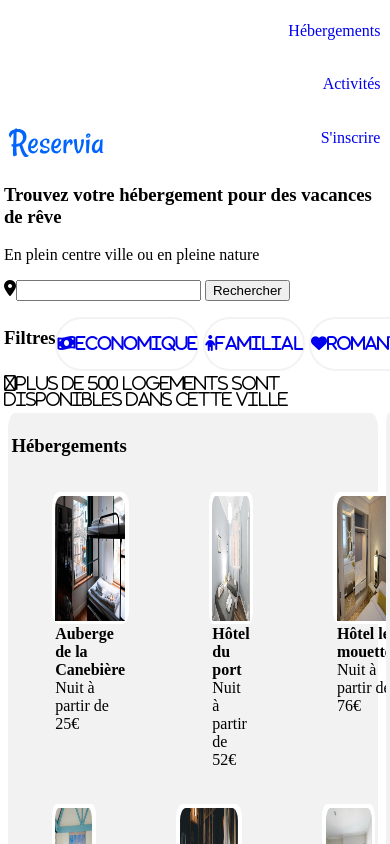
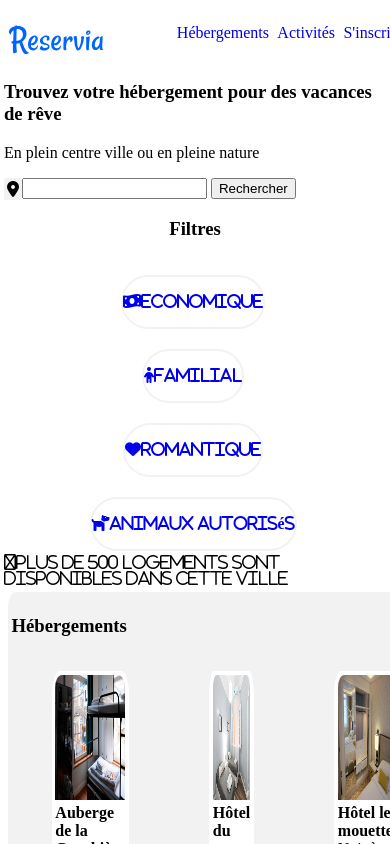
Before and after one commit to Rubenzadel69/P2, a plain HTML site: page index.html in a window 390 px wide. Shown: the top 844 px of the page. Drawn offline with Linux system fonts and the light colour scheme.

Commit message:
Apperçu pour mentor

```diff
--- a/photos.css
+++ b/photos.css
@@ -39,7 +39,7 @@
 {
     display: flex;
     width: 100%;
-    height: 80%;
+    height: 150px;
     padding: 1%;
     border-bottom: 2px #F2F2F2 solid;
     box-shadow: 0 0 2px #F2F2F2;
@@ -52,11 +52,11 @@
     border-top-left-radius: 10%;
     border-top-right-radius: 10%;
     padding: 1%;
+    object-fit: cover;
 }
 
 .photo_sur_photo
 {
     display: flex;
     flex-direction: column;
-
 }
--- a/style.css
+++ b/style.css
@@ -29,6 +29,16 @@ form
     display: flex;
 }
 
+form i
+{
+    width: auto;
+    height: auto;
+    border: 3px #F2F2F2 solid;
+    align-items: center;
+    border-radius: 10%;
+    background-color: #F2F2F2;
+}
+
 #filtre
 {
     display: flex;
@@ -38,13 +48,12 @@ form
 
 #filtre p
 {
-    width: 200px;
     height: 50px;
     border: 2px #F2F2F2 solid;
     display: flex;
     align-items: center;
     margin-right: 1%;
-    border-radius: 2rem;
+    border-radius: 2em;
     margin-bottom: 1%;
 }
 
@@ -133,7 +142,26 @@ footer
 {
     header nav
     {
+        display: flex;
+        justify-content: space-between;
+        align-items: center;
+    }
+
+    #filtre
+    {
         flex-direction: column;
+    }
+
+    #section_hebergement_populaires
+    {
+        flex-direction: column;
+    }
+
+    #hebergement, #activite
+    {
+        width: 100%;
+        flex-direction: column;
+        padding: 1%;
     }
 
     #phtos_haut
```
Also changed, not shown: index.html (+4 -4 lines).
